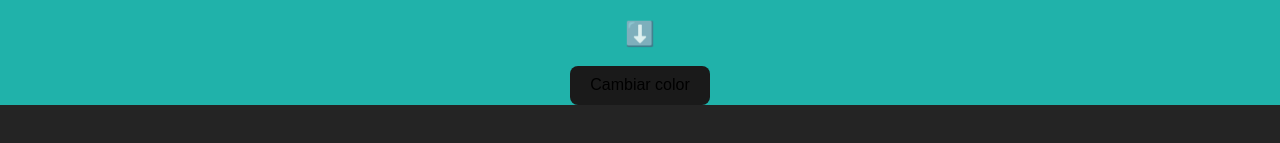
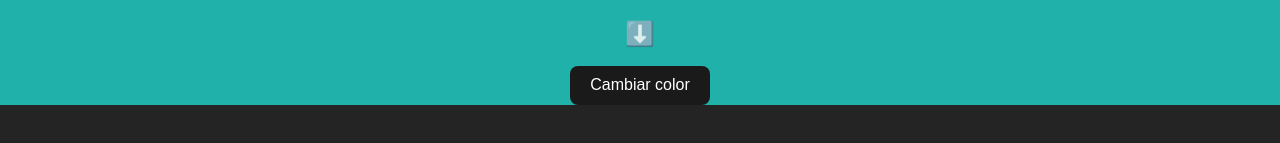
Before and after one commit to HugoLebredo/react_tutorial, a React (Vite) app: page / in a window 1280 px wide. Shown: the part 171-314 px from the top of the page. Built offline with nearby package versions, Linux system fonts and the light colour scheme.

Commit message:
change txtcolor css

```diff
--- a/src/index.css
+++ b/src/index.css
@@ -66,6 +66,7 @@ button {
   background-color: #1a1a1a;
   cursor: pointer;
   transition: border-color 0.25s;
+  color: white
 }
 button:hover {
   border-color: #646cff;
```
